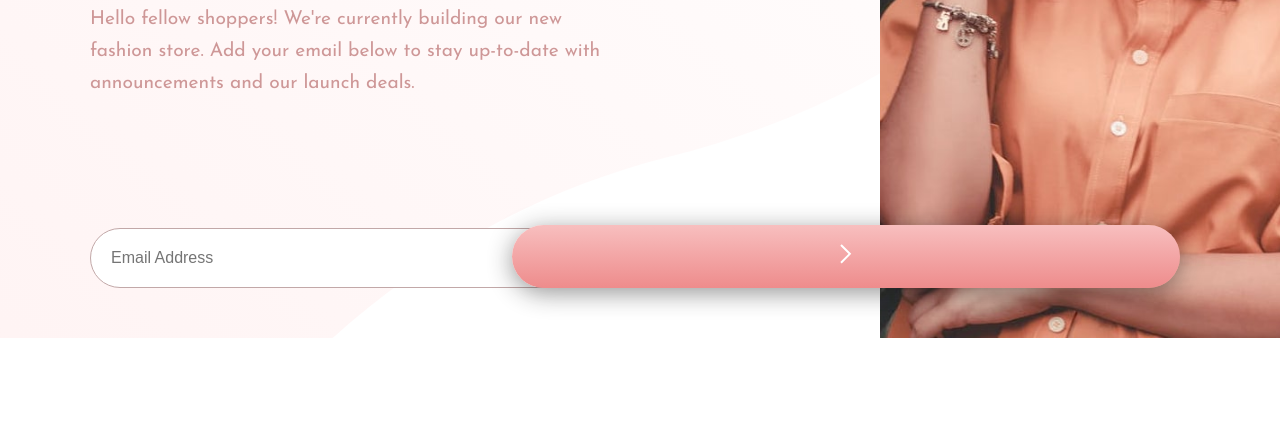
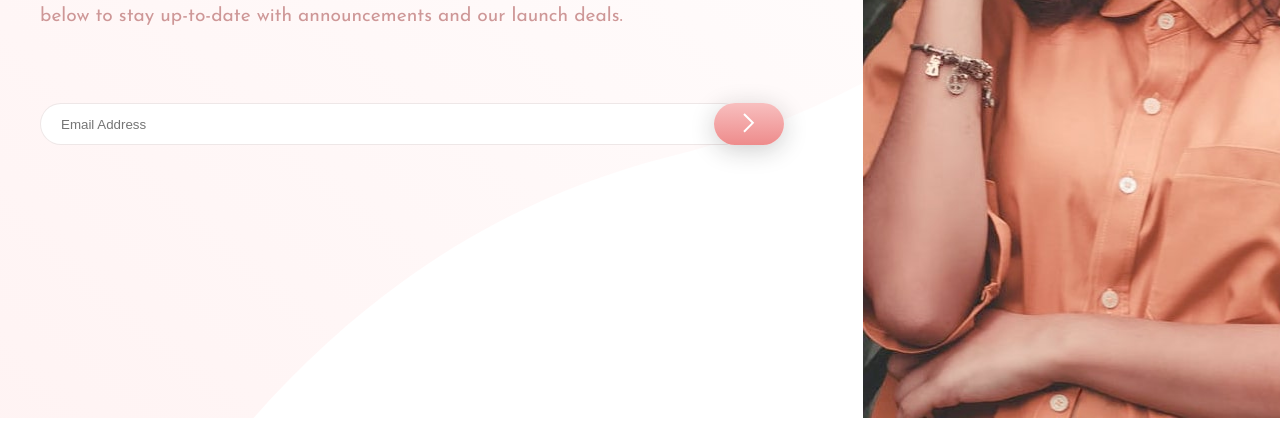
Before and after one commit to manandarial/Frontend-Mentor-Challenges, a plain HTML site: page index.html in a window 1280 px wide. Shown: the part 482-920 px from the top of the page. Drawn offline with Linux system fonts and the light colour scheme.

Commit message:
Initial Version

```diff
--- a/index.html
+++ b/index.html
@@ -33,13 +33,17 @@
         Hello fellow shoppers! We're currently building our new fashion store.
         Add your email below to stay up-to-date with announcements and our launch deals.
       </p>
+        <!-- <input type="email" name="" id="" placeholder="Email Address" class="input-mail">
+        <button type="submit">
+          <img src="/images/icon-arrow.svg" alt="" srcset="">
+        </button> -->
+        <div class="combo-box">
+          <input type="email" name="" id="" class="mail" placeholder="Email Address">
+          <span class="btn">
+            <img src="/images/icon-arrow.svg" alt="" srcset="">
+          </span>
+        </div>
     </div>
-  </div>
-  <div class="mail container">
-    <input type="email" name="" id="" placeholder="Email Address" class="input-mail">
-    <button type="submit" class="btn">
-      <img src="/images/icon-arrow.svg" alt="" srcset="">
-    </button>
   </div>
 
   <!-- <footer>
--- a/style.css
+++ b/style.css
@@ -16,6 +16,7 @@ body {
 .logo {
     margin-left: 30px;
 }
+
 
 .hero-image {
     background-image: url(/images/hero-mobile.jpg);
@@ -42,55 +43,58 @@ body {
     color: hsl(0, 36%, 70%);
     font-weight: 300;
 }
+.combo-box {
+    margin: 0;
+    padding: 20px 0px;
 
-.mail {
-    text-align: center;
-    width: 100vw;
-    position: absolute;
-    margin: 0 auto;
-    padding: 20px 0px 80px 0px;
 }
-.input-mail {
-    padding: 20px 20px;
-    border-radius: 50px;
-    width: 70vw;
-    font-size: 1rem;
+.combo-box input {
+    margin: 50px 0px;
+    padding: 20px;
+    height: 20px;
+    vertical-align: top;
+    width: 90%;
+    border-radius: 30px;
     outline: none;
-    border: 1px solid hsl(0, 18%, 71%);
+    border: 1px solid hsla(0, 18%, 71%, 0.276);
 }
-button {
-    float: right;
-    position: absolute;
-    right: 60px;
-}
-.btn {
-    padding: 19px 40px;
-    border: none;
-    /* background: linear-gradient(#e66465, #9198e5); */
+.combo-box .btn {
+    width: 70px;
+    height: 42px;
+    margin-left: -40px;
+    display: inline-block;
+    cursor: pointer;
     background: linear-gradient(hsl(0, 80%, 86%), hsl(0, 74%, 74%));
     border-radius: 50px;
-    color: white;
-    font-size: 1.3em;
-    box-shadow: 0px 5px 25px rgba(29, 29, 29, 0.461);
+    box-shadow: 0px 5px 25px rgba(29, 29, 29, 0.214);
+    text-align: center;
+    margin-top: 50px;
+}
+.combo-box .btn img {
+    margin-top: 10px;
 }
 
 /* Mobile Design */
 
-@media (max-width: 400px) {
+/* @media (max-width: 767px) {
     .hero-text {
         font-size: 1rem;
     }
-    .input-mail {
-        font-size: 1rem;
-        width: 90vw;
-        margin: 0 auto;
+    .combox-box input {
+        width: 90%;
+        margin-top: 50px;
     }
-    button {
-        right: 10px;
-
+    .combox-box .btn {
+        right: 20px;
+        position: absolute;
+        margin-top: 50px;
     }
-}
+} */
 @media (min-width: 768px) {
+    .nav {
+        width: 60%;
+        background-color: black;
+    }
     .logo {
         margin-left: 80px;
     }
@@ -105,82 +109,16 @@ button {
         position: relative;
     }
     .hero-text {
-        width: 100%;
         align-items: center;
         text-align: left;
-        margin-left: 50px;
+        width: 100%;
     }
     .hero-image {
         background-image: url(/images/hero-desktop.jpg);
         background-repeat: no-repeat;
         background-size: cover;
         width: 50%;
-        height: 90vh;
+        height: 100vh;
     }
-    button {
-        right: 100px;
-    }
-    .btn {
-        position: absolute;
-        left: 50%;
-        bottom: 150px;
-    }
-    .input-mail {
-        position: absolute;
-        left: 90px;
-        bottom: 150px;
-        width: 50%;
-    }
-}
-
-@media (min-width: 1024px) {
-    button {
-        right: 100px;
-    }
-    .hero-section {
-        position: relative;
-    }
-    .input-mail {
-        position: absolute;
-        left: 90px;
-        bottom: 150px;
-        width: 100%;
-    }
-    .hero-text p {
-        width: 70%;
-    }
-    .btn {
-        position: absolute;
-        left: 40%;
-        bottom: 200px;
-    }
-    .container {
-        width: 100%;
-    }
-    @media (min-width: 1025px) {
-
-        button {
-            right: 100px;
-        }
-        .hero-section {
-            position: relative;
-        }
-        .input-mail {
-            position: absolute;
-            left: 90px;
-            bottom: 150px;
-            width: 40%;
-        }
-        .hero-text p {
-            width: 70%;
-        }
-        .btn {
-            position: absolute;
-            left: 40%;
-            bottom: 150px;
-        }
-        .container {
-            width: 100%;
-        }
 
 }
```
